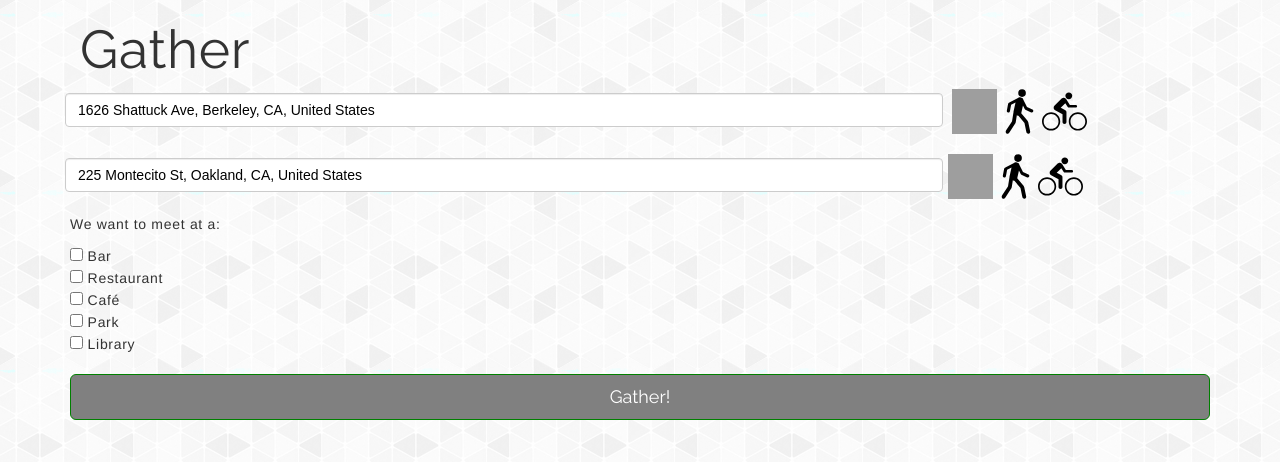
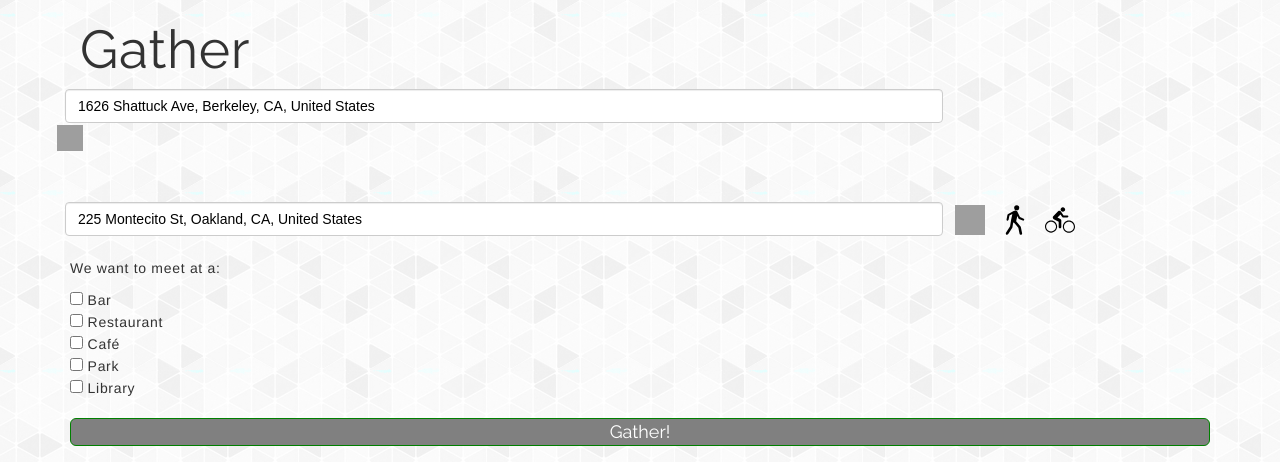
Before and after one commit to savannahjune/gather, a Flask app: page / in a window 1280 px wide. Shown: the top 462 px of the page. Run offline with Flask 2, Linux system fonts and the light colour scheme; some libraries are stand-ins or nearby versions; grey boxes are pictures that could not be loaded.

Commit message:
made a bunch of style changes, fixed issue where a business wouldn't be found, added ability to specify type of transportation for one person, two people to come tomorrow

```diff
--- a/static/css/custom.css
+++ b/static/css/custom.css
@@ -25,17 +25,35 @@ h1 {
 	border: 1px solid black;
 }
 .transport {
-    width: 45px;
-    height: 45px;
-    color: blue;
-    /*background-color: blue;*/
+    width: 30px;
+    height: 30px;
 }
 
-.transport:hover {
-    width: 45px;
-    height: 45px;
-    color: blue;
-    background-color: #A6CF4F;
+label > input {
+	visibility: hidden;
+	position: absolute;
+}
+
+label > input + img {
+	cursor:pointer;
+	border:2px solid transparent;
+}
+
+label > input:checked + img {
+	border: 2px solid #f00;
+}
+
+.transport:select{
+	background-color:red;
+}
+
+#car_button, #walk_button, #bike_button {
+	width: 45px;
+	height: 45px;
+	background-color: transparent;
+	border: none;
+	margin:0 auto;
+	display: inline-block;
 }
 
 .twitter-typeahead {
@@ -47,11 +65,12 @@ h1 {
 
 .btn {
 	background-color: gray;
-	position: relative;
+	/*position: relative;*/
 	/*width: 95%;*/
 	/*height: 20px;*/
 	font-family: 'Raleway', sans-serif;
 	border: solid green 1px;
+	padding: 1px 6px 1px 6px;;
 }
 
 .btn:hover {
--- a/static/js/main.js
+++ b/static/js/main.js
@@ -202,7 +202,7 @@ function findGatheringPoint(pointOne, pointTwo, initialMid) {
         console.log("Duration one: " + durationOne);
         console.log("Duration two: " + durationTwo);
         console.log("Difference in duration: " + Math.abs(durationOne - durationTwo));
-        var tolerance = 0.10 * ((durationOne + durationTwo) / 2);
+        var tolerance = 0.05 * ((durationOne + durationTwo) / 2);
         if ((Math.abs(durationOne - durationTwo) <= tolerance) || numAttempts >= maxAttempts) {
             if (numAttempts >= maxAttempts) {
                 console.log("Stopped findGatheringPoint after max attempts reached");
@@ -249,11 +249,15 @@ function calculateDuration(pointOne, pointTwo) {
     var service = new google.maps.DistanceMatrixService();
     console.log("About to get Distance Matrix");
 
+    var methodTransport = $("input[type=radio]:checked").val();
+    console.log("Method transport!!!!: ");
+    console.log(methodTransport);
+
     service.getDistanceMatrix(
         {
             origins: [pointOne],
             destinations: [pointTwo],
-            travelMode: google.maps.TravelMode.DRIVING,
+            travelMode: methodTransport,
             unitSystem: google.maps.UnitSystem.METRIC,
             avoidHighways: false,
             avoidTolls: false,
@@ -287,22 +291,27 @@ function findBusiness(gatheringPoint) {
     // console.log("Spot to search: " + spotToSearch);
 
     var map = new google.maps.Map(document.getElementById('map-canvas'));
-    var type = $("input:checked").val();
+    // so turns out it just uses first selected item, should instead loop through list and then get vals
+    var type = $("input[type=checkbox]:checked").val();
+    var initialRadius = 250;
     console.log("Type: " + type);
     // console.log("About to find business");
     var request = {
         location: spotToSearch,
-        radius: '500',
+        // radius: "'" + initialRadius + "'",
+        //radius: '50000',
         // maybe this should be keyword
         types: [type],
         openNow: true,
+        rankBy: google.maps.places.RankBy.DISTANCE
     };
+
 
     var service = new google.maps.places.PlacesService(map);
     service.nearbySearch(request,
     function(request, status) {
         console.log("Status: " + status);
-        if (status == google.maps.places.PlacesServiceStatus.OK) {
+        if (request[0]){
             var placeObj = (request[0]);
             var placeLat = (request[0].geometry.location.k);
             var placeLon = (request[0].geometry.location.B);
@@ -332,7 +341,10 @@ function findBusiness(gatheringPoint) {
 
 function displayMap(initialPointOne, initialPointTwo, businessLatLon) {
     var src1 = "https://www.google.com/maps/embed/v1/directions?key=AIzaSyD94Hy8ebu6mo6BwokrIHw2MqOGrlnA26M&origin=" + initialPointOne + "&destination=" + businessLatLon;
-    $("#map_view1").attr("src", src1);
     var src2 = "https://www.google.com/maps/embed/v1/directions?key=AIzaSyD94Hy8ebu6mo6BwokrIHw2MqOGrlnA26M&origin=" + initialPointTwo + "&destination=" + businessLatLon;
-    $("#map_view2").attr("src", src2);
+    // if you change this jquery selector to $(".maps").append, you can keep a list of all the queries the user has made
+    $(".maps").html('<iframe id="map_view1" width="600" height="450" frameborder="0" style="border:0" src=' + src1 + '></iframe><iframe id="map_view2" width="600" height="450" frameborder="0" style="border:0" src=' + src2 + '></iframe>');
+    $(".maps").show();
 }
+
+// https://maps.googleapis.com/maps/api/place/search/json?types=restaurant&rankby=distance&location=37.84122331875001,-122.26308024375001&key=AIzaSyD94Hy8ebu6mo6BwokrIHw2MqOGrlnA26M
--- a/templates/main.html
+++ b/templates/main.html
@@ -37,11 +37,17 @@
   <form role="form" id="location_form">
     <div class="row">
        <div class="form-group">
-          <input type="text" data-provide="typeahead" class="typeahead form-control" id="location_one" value="1626 Shattuck Ave, Berkeley, CA, United States" placeholder="Location One"> <img class="transport" src="static/assets/car.svg"></img><img class="transport" src="static/assets/walk.svg"></img><img class="transport" src="static/assets/bike.svg"></img>
+          <input type="text" data-provide="typeahead" class="typeahead form-control" id="location_one" value="1626 Shattuck Ave, Berkeley, CA, United States" placeholder="Location One"/>
+          <div id="transportation_buttons">
+            <label>
+              <input type="radio" value="DRIVING" name="car"/>
+              <img class="transport" src="static/assets/car.svg">
+            </label>
+          </div>
           <br>
           </br>
 
-          <input type="text" class="typeahead form-control" id="location_two" value="225 Montecito St, Oakland, CA, United States" placeholder="Location Two"><img class="transport" src="static/assets/car.svg"></img><img class="transport" src="static/assets/walk.svg"></img><img class="transport" src="static/assets/bike.svg"></img>
+          <input type="text" class="typeahead form-control" id="location_two" value="225 Montecito St, Oakland, CA, United States" placeholder="Location Two"/><button id="car_button" class="btn btn-lg btn-primary btn-block"><img class="transport" src="static/assets/car.svg"></button><button id="walk_button" class="btn btn-lg btn-primary btn-block"><img class="transport" src="static/assets/walk.svg"></button><button id="bike_button" class="btn btn-lg btn-primary btn-block"><img class="transport" src="static/assets/bike.svg"></button>
       </div>
     </div>
     <form role="form" id="business_form">
@@ -61,24 +67,7 @@
 </div>
 </div>
 
-<div class="maps">
-<iframe id="map_view1"
-  width="600"
-  height="450"
-  frameborder="0" style="border:0"
-  src="https://www.google.com/maps/embed/v1/directions?key={{ key }}
-  &origin=Space+Needle,Seattle+WA
-  &destination=Pike's+Market,Seattle+WA">
-</iframe
-
-><iframe id="map_view2"
-  width="600"
-  height="450"
-  frameborder="0" style="border:0"
-  src="https://www.google.com/maps/embed/v1/directions?key={{ key }}
-  &origin=Space+Needle,Seattle+WA
-  &destination=Pike's+Market,Seattle+WA">
-</iframe>
+<div class="maps" hidden>
 </div>
 <div id="map-canvas"></div>
 
```
